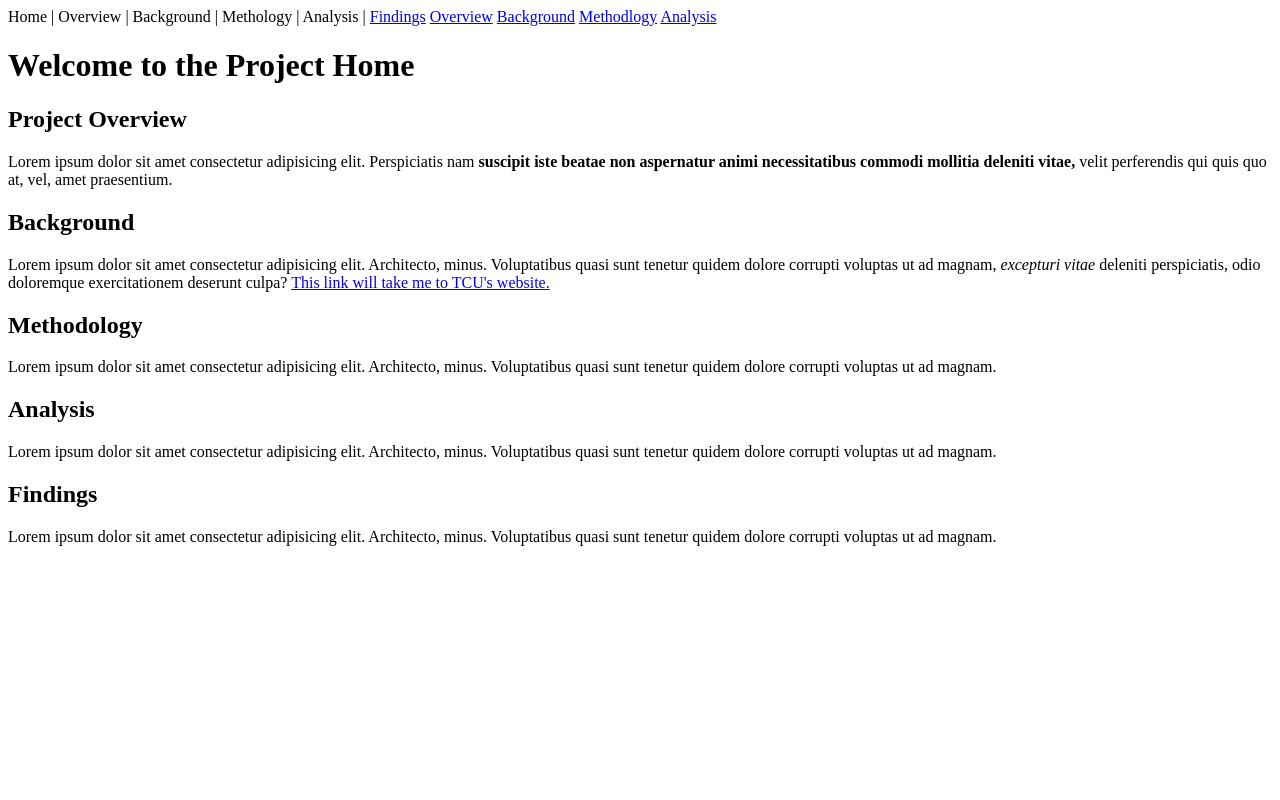
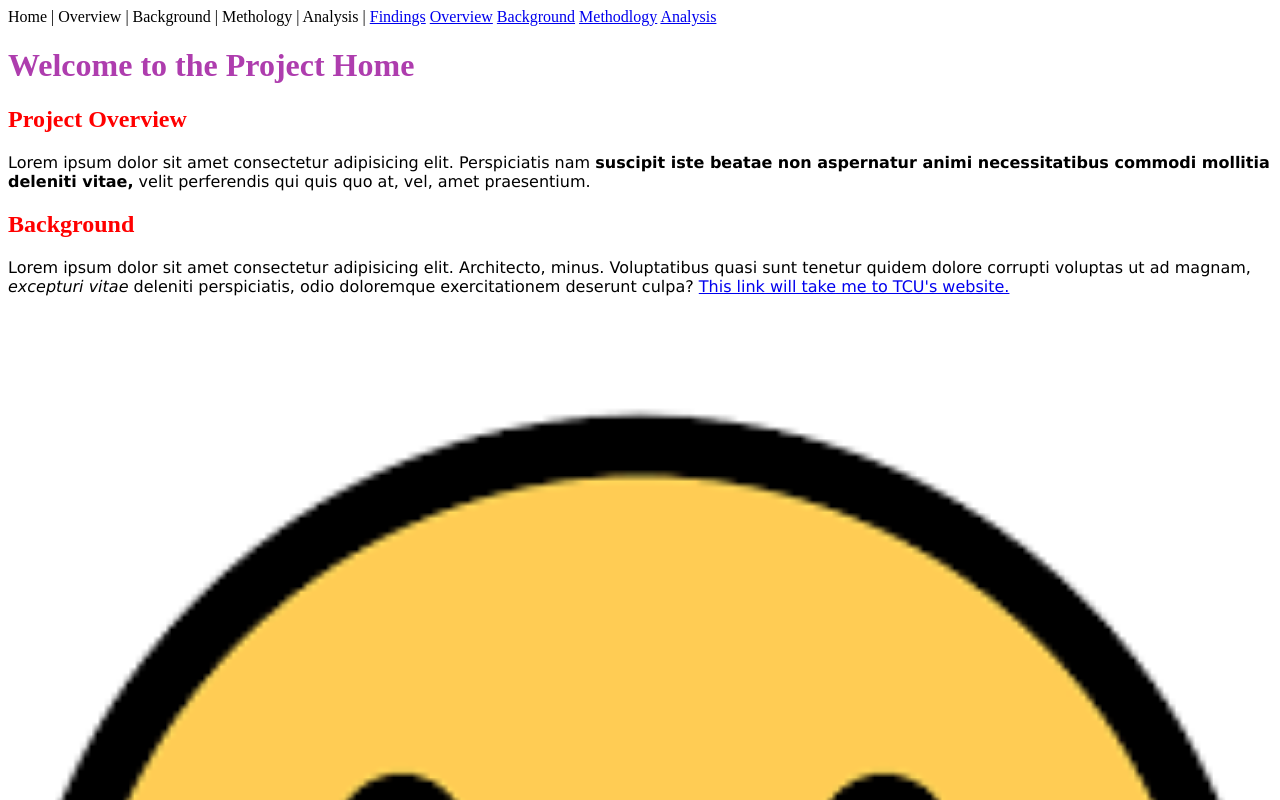
Before and after one commit to BiancaMMedina/20833_project, a plain HTML site: page index.html in a window 1280 px wide. Shown: the top 800 px of the page. Drawn offline with Linux system fonts and the light colour scheme.

Commit message:
css
css style

```diff
--- /dev/null
+++ b/css/styles.css
@@ -0,0 +1,13 @@
+h1{
+       color: rgb(174, 61, 174)
+}
+
+h2{
+
+    color:red
+
+}
+
+p{
+    font-family:'Lucida Sans', 'Lucida Sans Regular', 'Lucida Grande', 'Lucida Sans Unicode', Geneva, Verdana, sans-serif;
+}
--- a/index.html
+++ b/index.html
@@ -4,6 +4,8 @@
     <meta charset="UTF-8">
     <meta name="viewport" content="width=device-width, initial-scale=1.0">
     <title>Project Home</title>
+
+    <link rel="stylesheet" href="css/styles.css">
 </head>
 <body>
 
@@ -36,11 +38,21 @@ Home |
     <h2>Background</h2>
 
 <p>Lorem ipsum dolor sit amet consectetur adipisicing elit. Architecto, minus. Voluptatibus quasi sunt tenetur quidem dolore corrupti voluptas ut ad magnam, <em> excepturi vitae </em> deleniti perspiciatis, odio doloremque exercitationem deserunt culpa? <a href="https://www.tcu.edu" target="_blank"> This link will take me to TCU's website.</a></p>
+
+</section>
+
+<img src="images/Download 2.png" alt="a smiley face" width="100%">
+
+
+
 <section id = "methodlogy">
 
 <h2> Methodology</h2>
 
-<p> Lorem ipsum dolor sit amet consectetur adipisicing elit. Architecto, minus. Voluptatibus quasi sunt tenetur quidem dolore corrupti voluptas ut ad magnam.</p>
+<p> Lorem ipsum dolor sit amet consectetur adipisicing elit. Architecto, minus. Voluptatibus quasi sunt tenetur quidem dolore corrupti voluptas ut ad magnam
+ Lorem ipsum dolor sit amet consectetur adipisicing elit. Architecto, minus. Voluptatibus quasi sunt tenetur quidem dolore corrupti voluptas ut ad magnam
+Lorem ipsum dolor sit amet consectetur adipisicing elit. Architecto, minus. Voluptatibus quasi sunt tenetur quidem dolore corrupti voluptas ut ad magnam
+Lorem ipsum dolor sit amet consectetur adipisicing elit. Architecto, minus. Voluptatibus quasi sunt tenetur quidem dolore corrupti voluptas ut ad magnam.</p>
 
 </section>
 
```
